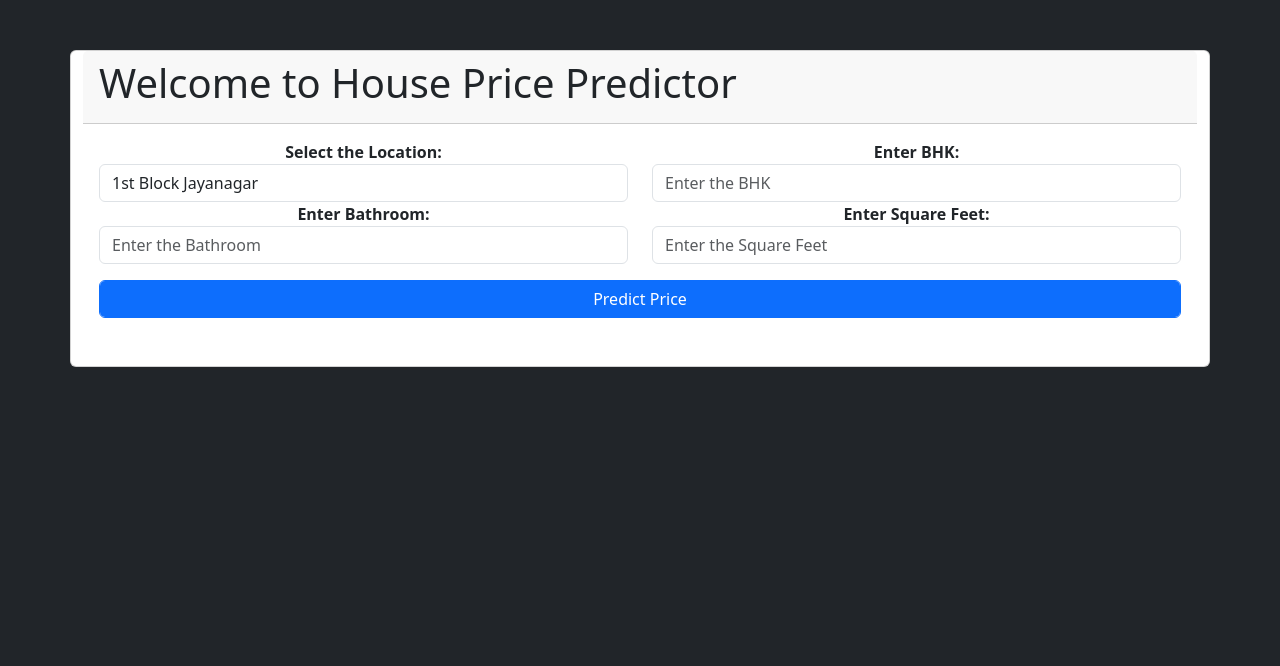
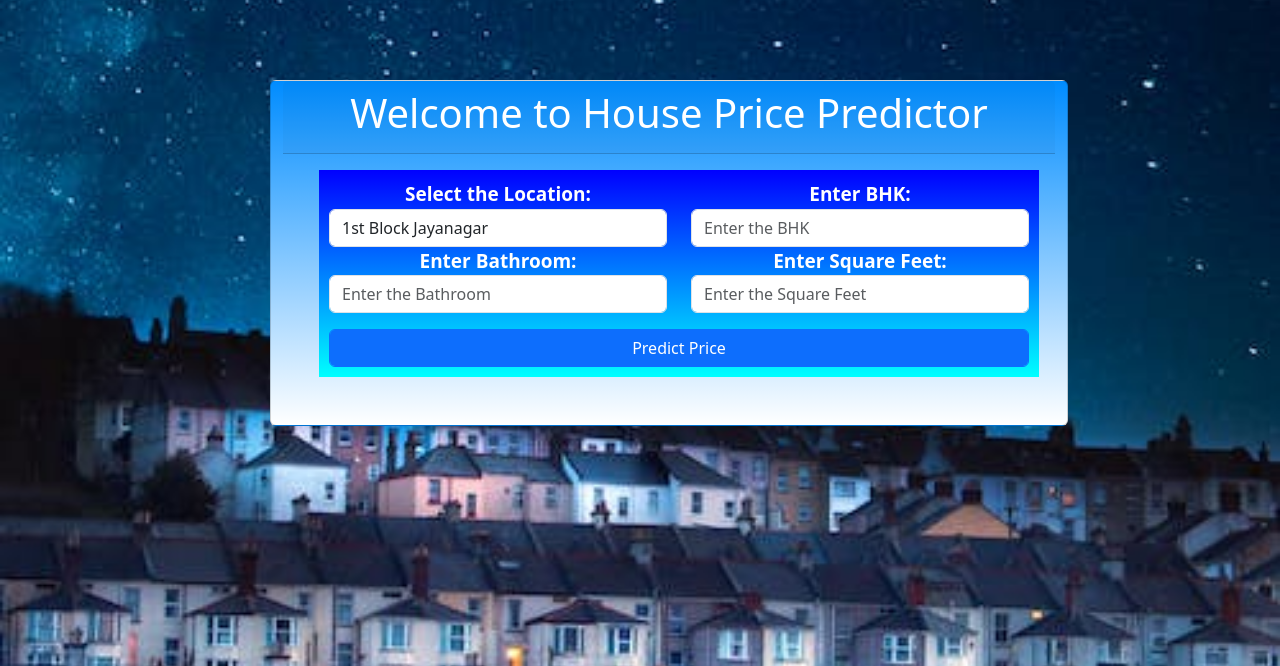
Before and after one commit to AdarshRaj08/House_Price_Prediction, a Flask app: page / in a window 1280 px wide. Shown: the top 666 px of the page. Run offline with Flask 3, Linux system fonts and the light colour scheme; parts of the project's set-up code (start-up, migrations or seed data) failed here and were passed over.

Commit message:
Styling Doone

```diff
--- a/Templates/index.html
+++ b/Templates/index.html
@@ -5,19 +5,20 @@
     <meta name="viewport" content="width=device-width, initial-scale=1">
     <title>Bootstrap demo</title>
     <link href="https://cdn.jsdelivr.net/npm/bootstrap@5.3.2/dist/css/bootstrap.min.css" rel="stylesheet" integrity="sha384-T3c6CoIi6uLrA9TneNEoa7RxnatzjcDSCmG1MXxSR1GAsXEV/Dwwykc2MPK8M2HN" crossorigin="anonymous">
+    <link rel="stylesheet" href="{{ url_for('static', filename='style.css') }}">
   </head>
-  <body class="bg-dark">
+  <body class="bg-dark bodyy">
     <div class="container">
         <div class="row">
-            <div class="card" style="width: 100%; height: 100%; margin-top: 50px;">
+            <div class="card" style="width: 70%; height: 100%; margin-top: 80px; margin-left:200px;" id="love">
                 <div class="card-header">
-                    <h1>Welcome to House Price Predictor</h1>
+                    <h1 id="h" style="color:white;">Welcome to House Price Predictor</h1>
                 </div>
-                <div class="card-body">
-                    <form  method="post" accept-charset="utf-8">
-                        <div class="row">
-                            <div class="col-md-6 form-group" style="text-align: center;">
-                                <label for=""><b>Select the Location:</b></label>
+                <div class="card-body" id="main">
+                    <form  method="post" accept-charset="utf-8" id="form">
+                        <div class="row" id="pad">
+                            <div class="col-md-6 form-group" id="vick" style="text-align: center;">
+                                <label for=""><b style="color:white; font-size:19px">Select the Location:</b></label>
                                 <select name="location" id="location" class="selectpicker form-control">
                                     {% for location in locations %}
                                         <option value="{{ location }}">{{ location }}</option>
@@ -26,17 +27,17 @@
                             </div>
 
                             <div class="col-md-6 form-group" style="text-align: center;">
-                                <label for=""><b>Enter BHK:</b></label>
+                                <label for=""><b style="color:white; font-size:19px">Enter BHK:</b></label>
                                 <input type="text" class="form-control" name="BHK" id="BHK" placeholder="Enter the BHK">
                             </div>
 
                             <div class="col-md-6 form-group" style="text-align: center;">
-                                <label for=""><b>Enter Bathroom:</b></label>
+                                <label for=""><b style="color:white; font-size:19px">Enter Bathroom:</b></label>
                                 <input type="text" class="form-control" name="bath" id="bath" placeholder="Enter the Bathroom">
                             </div>
 
                             <div class="col-md-6 form-group" style="text-align: center;">
-                                <label for=""><b>Enter Square Feet:</b></label>
+                                <label for=""><b style="color:white; font-size:19px">Enter Square Feet:</b></label>
                                 <input type="text" class="form-control" name="total_sqft" id="total_sqft" placeholder="Enter the Square Feet">
                             </div>
 
@@ -47,7 +48,7 @@
                     </form>
                     <br>
                     <div class="col-md-12" style="text-align: center;">
-                        <h3><span id="prediction"></span></h3>
+                        <h3 style="color:white;"><span id="prediction"></span></h3>
                     </div>
                 </div>
             </div>
--- /dev/null
+++ b/static/style.css
@@ -0,0 +1,71 @@
+*{
+    box-sizing: border-box;
+    padding: 0;
+    margin: 0;
+}
+
+.bodyy{
+
+    background: url(house.jpeg);
+    background-position: center;
+    background-repeat: no-repeat;
+    background-size: cover;
+}
+
+#h{
+    text-align: center;
+    color: blue;
+}
+
+#form{
+    background: linear-gradient(blue, aqua);
+    /* animation: gradientAnimation  infinite 5s ease; */
+}
+/* @keyframes gradientAnimation {
+    0% {
+        background: linear-gradient(blue, white);
+    }
+    50%{
+        background: linear-gradient(rgba(0, 0, 255, 0.449), rgba(255, 255, 255, 0.54));
+
+    }
+    100% {
+        background: linear-gradient(white, blue);
+    }
+} */
+
+#pad{
+    padding: 10px;
+}
+
+#vick{
+    /* width: 80%; */
+    /* padding: 30px; */
+}
+
+#main{
+    margin-left: 20px;
+}
+
+#love{
+    background: linear-gradient(blue, rgb(0, 221, 255));
+    animation: gradientAnimatio  infinite 2s ease;
+
+}
+@keyframes gradientAnimatio {
+    0% {
+        background: linear-gradient(blue, rgb(0, 221, 255));
+    }
+    /* 50%{
+        background: linear-gradient(rgba(0, 0, 255, 0.449), rgba(255, 255, 255, 0.54));
+
+    } */
+    100% {
+        background: linear-gradient(rgb(0, 140, 255),rgba(255, 255, 255, 1));
+
+    }
+}
+
+::placeholder {
+    color: blue; /* Change this to your desired color */
+}
```
Also changed, not shown: static/house.jpeg (added), static/house2.jpeg (added).
